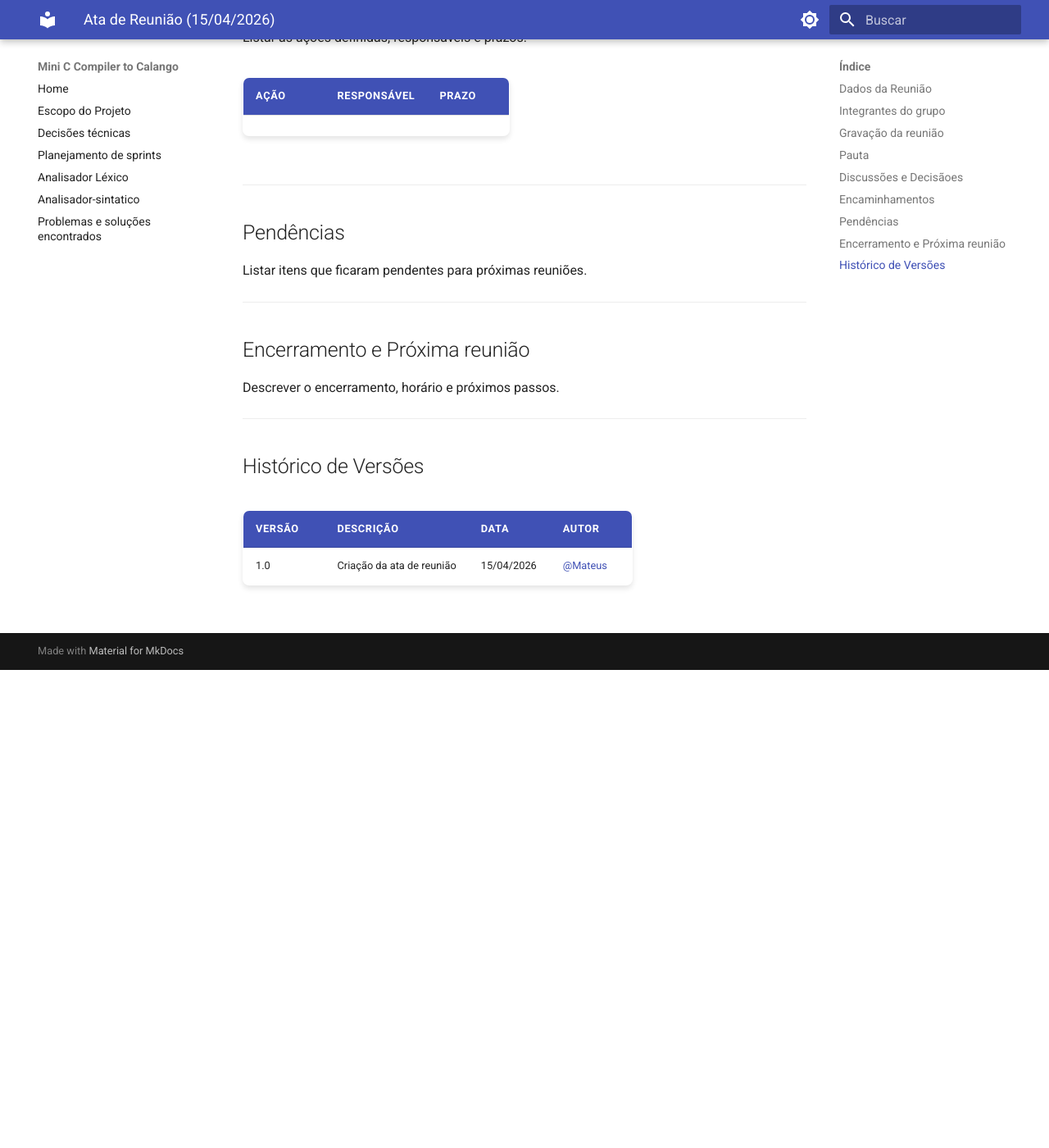
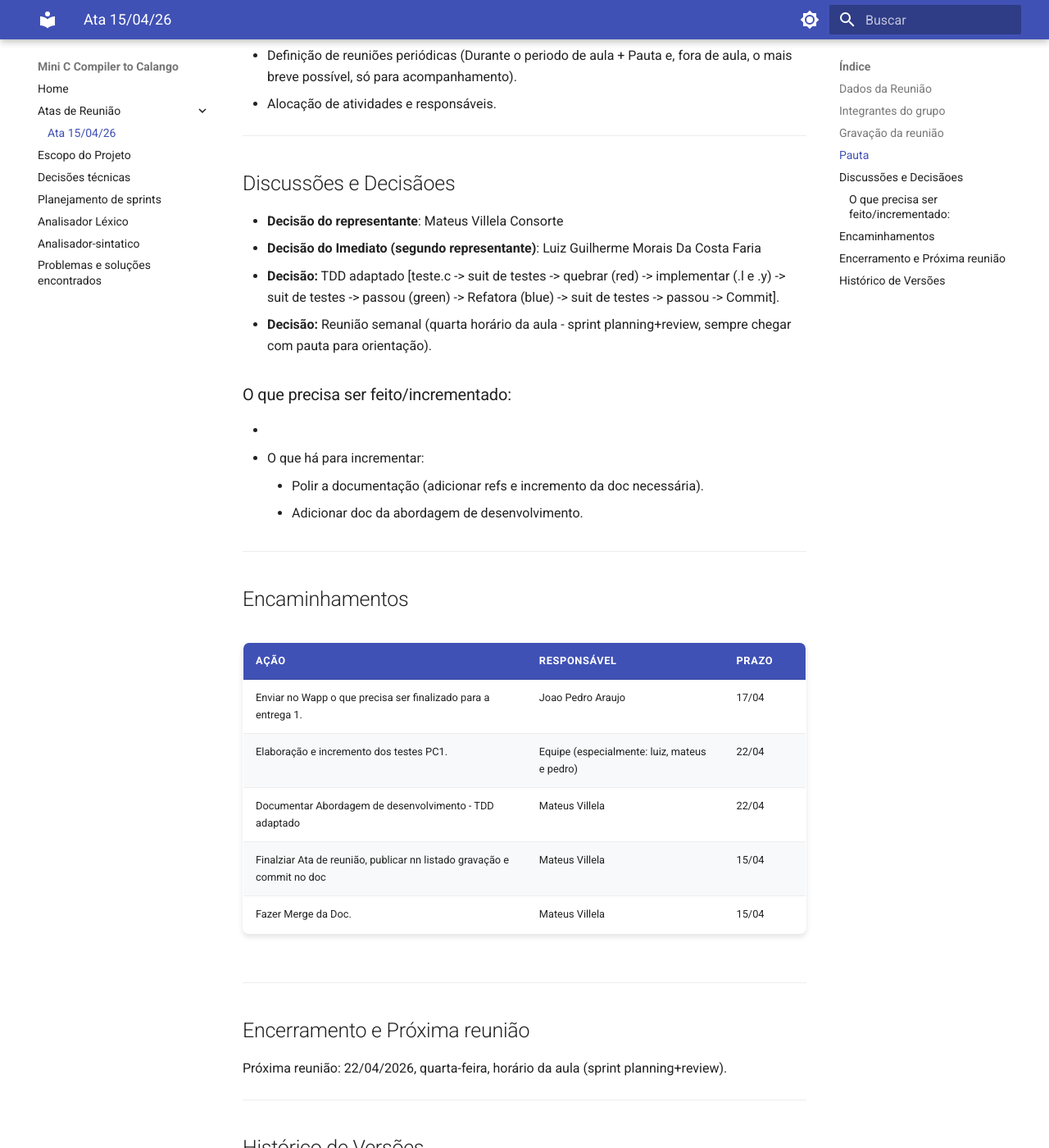
Before and after one commit to Compiladores-1-Sergio-FCTE-26-1-Gr10/mini-C-compiler-to-Calango, an MkDocs documentation site: the page built from docs/atas-de-reuniao/ata-15-04.md, in a window 1280 px wide and 1400 px high, scrolled down 1520 px. Shown: the whole window at 82% size. Built offline with MkDocs 1.6.1 and Material for MkDocs 9.7.7, drawn with Linux system fonts in a browser that asks for light colours; before the commit the page ends 2337 px from its top, so only the background shows below that; some of the changed text lies outside the part shown.

Commit message:
docs: adição da ata de 15/04/2026

```diff
--- a/docs/atas-de-reuniao/ata-15-04.md
+++ b/docs/atas-de-reuniao/ata-15-04.md
@@ -13,16 +13,14 @@
 |:----:|:-------:|
 | [Luiz](https://github.com/luizfaria1989) | Presente |
 | [Mateus](https://github.com/MVConsorte) | Presente |
+| [João Pedro](https://github.com/Jadequilin) | Presente |
+| [Rivaldavio](https://github.com/RivaFilho) | Presente |
+| [Pedro](https://github.com/314dro) | Ausente |
 
 ---
 ## Gravação da reunião
 
-[adicionar link da gravação aqui]
-
-<!-- Exemplo de embed de vídeo do YouTube -->
-<!--
-<iframe width="560" height="315" src="<LINK AQUI>" title="YouTube video player" frameborder="0" allow="accelerometer; autoplay; clipboard-write; encrypted-media; gyroscope; picture-in-picture; web-share" referrerpolicy="strict-origin-when-cross-origin" allowfullscreen></iframe>
--->
+<iframe width="560" height="315" src="https://youtu.be/T3NZr1qqA0A" title="YouTube video player" frameborder="0" allow="accelerometer; autoplay; clipboard-write; encrypted-media; gyroscope; picture-in-picture; web-share" referrerpolicy="strict-origin-when-cross-origin" allowfullscreen></iframe>
 
 
 ## Pauta
@@ -43,31 +41,35 @@ Reunião de ainhamento da equipe para desenvolvimento e entrega do ponto de cont
 
 ## Discussões e Decisãoes
 
-Listar os principais tópicos discutidos, decisões tomadas, pontos de divergência e encaminhamentos.
 
-- **Tópico 1:**
+* **Decisão do representante**: Mateus Villela Consorte
+* **Decisão do Imediato (segundo representante)**: Luiz Guilherme Morais Da Costa Faria
+* **Decisão:** TDD adaptado [teste.c -> suit de testes -> quebrar (red) -> implementar (.l e .y) -> suit de testes -> passou (green) -> Refatora (blue) -> suit de testes -> passou -> Commit].
+* **Decisão:** Reunião semanal (quarta horário da aula - sprint planning+review, sempre chegar com pauta para orientação).
+
+### O que precisa ser feito/incrementado:
+*
+* O que há para incrementar:
+    * Polir a documentação (adicionar refs e incremento da doc necessária).
+    * Adicionar doc da abordagem de desenvolvimento.
 
 ---
 
 ## Encaminhamentos
 
-Listar as ações definidas, responsáveis e prazos.
-
 | Ação | Responsável | Prazo |
 |------|-------------|-------|
-|      |             |       |
-
----
-
-## Pendências
-
-Listar itens que ficaram pendentes para próximas reuniões.
+| Enviar no Wapp o que precisa ser finalizado para a entrega 1.   |      Joao Pedro Araujo       |   17/04    |
+| Elaboração e incremento dos testes PC1.   |      Equipe (especialmente: luiz, mateus e pedro)       |   22/04   |
+| Documentar Abordagem de desenvolvimento - TDD adaptado | Mateus Villela | 22/04 |
+| Finalziar Ata de reunião, publicar nn listado gravação e commit no doc| Mateus Villela | 15/04 |
+| Fazer Merge da Doc. | Mateus Villela | 15/04 |
 
 ---
 
 ## Encerramento e Próxima reunião
 
-Descrever o encerramento, horário e próximos passos.
+Próxima reunião: 22/04/2026, quarta-feira, horário da aula (sprint planning+review).
 
 ---
 
@@ -76,3 +78,4 @@ Descrever o encerramento, horário e próximos passos.
 | Versão | Descrição | Data | Autor |
 |--------|-----------|------|-------|
 | 1.0 | Criação da ata de reunião | 15/04/2026 | [@Mateus](https://github.com/MVConsorte) |
+| 1.1 | Finalização da ata de reunião + Gravacao no Youtube | 15/04/2026 | [@Mateus](https://github.com/MVConsorte) |
--- a/mkdocs.yml
+++ b/mkdocs.yml
@@ -45,6 +45,8 @@ extra_javascript:
 
 nav:
   - Home: index.md
+  - Atas de Reunião:
+    - Ata 15/04/26: atas-de-reuniao/ata-15-04.md
   - Escopo do Projeto: escopo.md
   - Decisões técnicas: decisoes-tecnicas.md
   - Planejamento de sprints: planejamento-de-sprints.md
```
